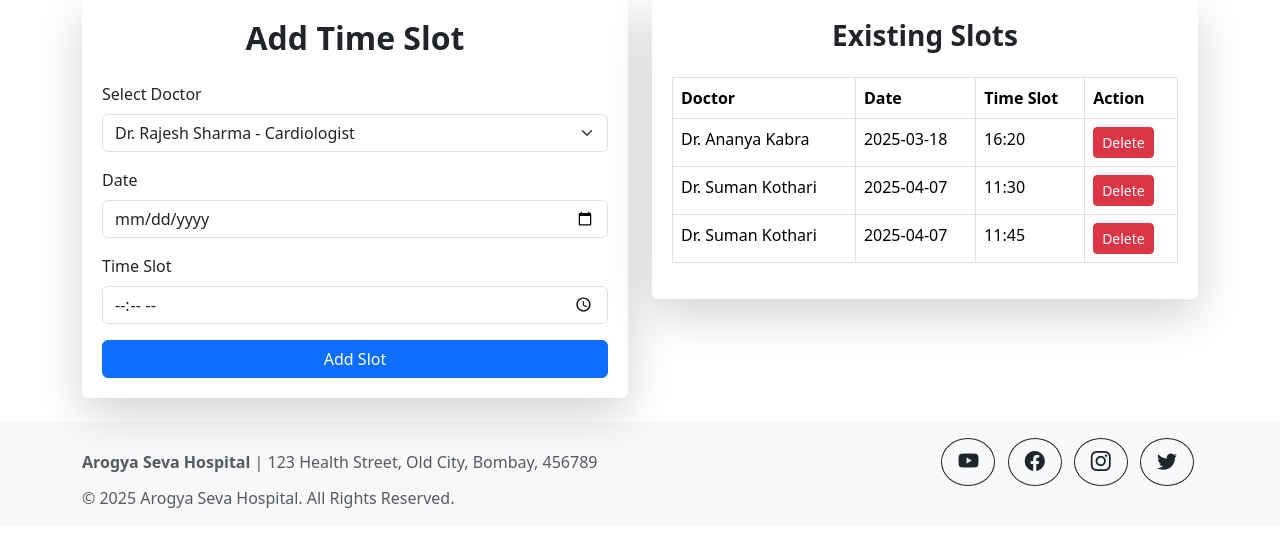
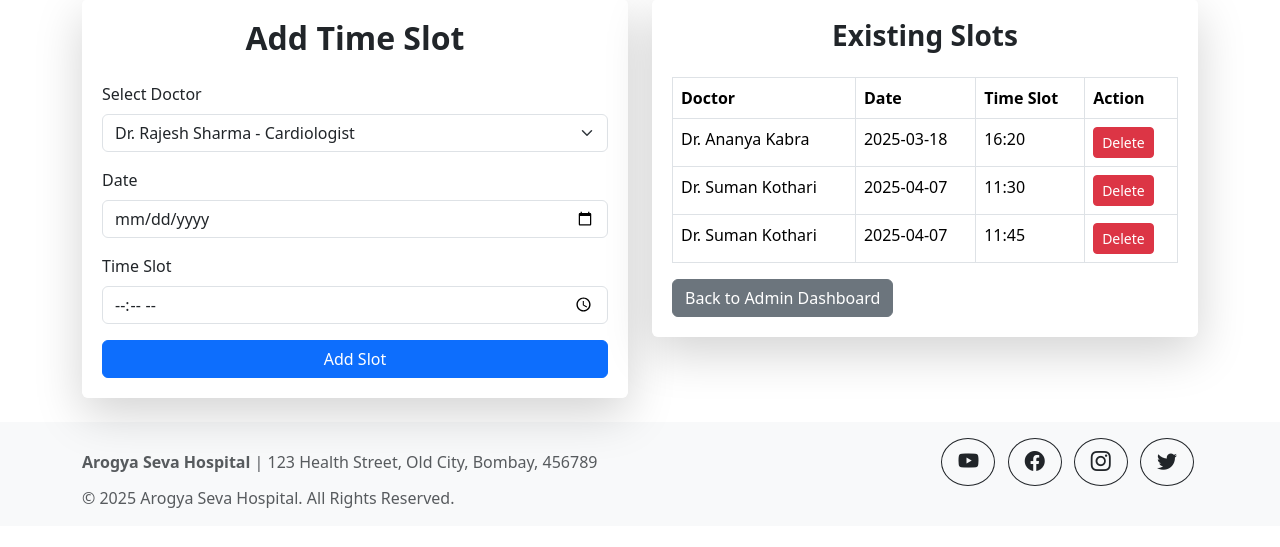
Before and after one commit to srishticampus/Arogya-Seva, a Flask app: page /admin/add_slots in a window 1280 px wide. Shown: the part 128-675 px from the top of the page. Run offline with Flask 3, Linux system fonts and the light colour scheme.

Commit message:
New Changes made for admin

```diff
--- a/templates/add_doctor.html
+++ b/templates/add_doctor.html
@@ -22,7 +22,10 @@
         <button type="submit" class="btn btn-primary">Add Doctor</button>
     </form>
 
-
+    </br>
+      <div>
+          <a href="{{ url_for('admin_dashboard') }}" class="btn btn-secondary">Back to Admin Dashboard</a>
+      </div>
 </div>
 
 {% include 'footer.html' %}
--- a/templates/add_slots.html
+++ b/templates/add_slots.html
@@ -67,6 +67,9 @@
                     {% else %}
                         <p class="text-center text-muted">No slots available. Please add some slots.</p>
                     {% endif %}
+                    <div>
+                        <a href="{{ url_for('admin_dashboard') }}" class="btn btn-secondary">Back to Admin Dashboard</a>
+                    </div>
                 </div>
             </div>
         </div>
--- a/templates/add_specialization.html
+++ b/templates/add_specialization.html
@@ -12,5 +12,10 @@
         </div>
         <button type="submit" class="btn btn-primary">Add Specialization</button>
     </form>
+
+    </br>
+    <div>
+        <a href="{{ url_for('admin_dashboard') }}" class="btn btn-secondary">Back to Admin Dashboard</a>
+    </div>
 </div>
 {% include 'footer.html' %}
```
